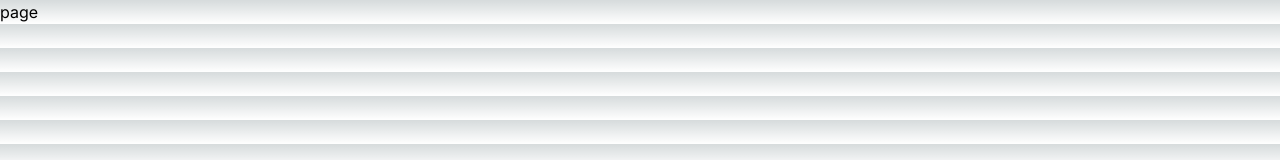
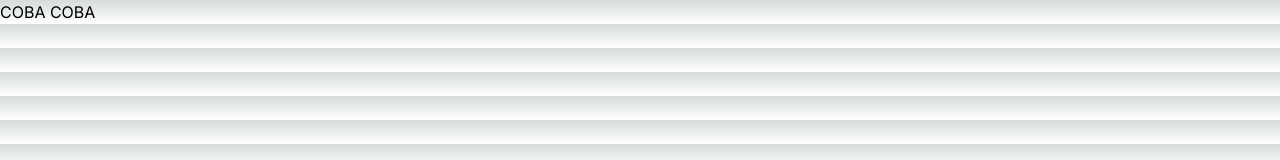
Before and after one commit to Iam7078/warehouse, a Next.js app: page /coba in a window 1280 px wide. Shown: the top 160 px of the page. Built offline with nearby package versions, Linux system fonts and the light colour scheme.

Commit message:
feat:init ini edit ilham

```diff
--- a/app/coba/page.tsx
+++ b/app/coba/page.tsx
@@ -2,7 +2,7 @@ import React from 'react'
 
 const page = () => {
   return (
-    <div>page</div>
+    <div>COBA COBA</div>
   )
 }
 
```
